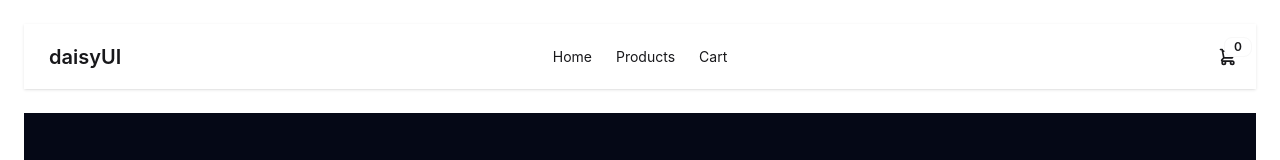
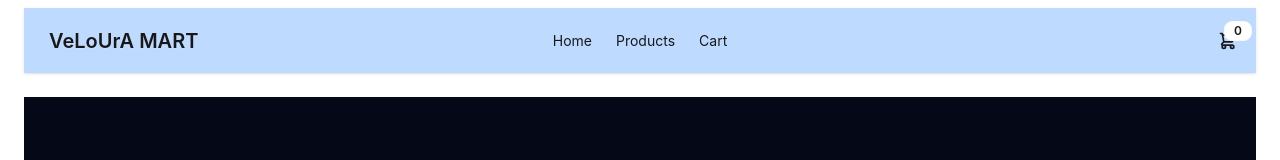
Before and after one commit to RhmSHAK/Veloura_Mart, a React (Vite) app: page / in a window 1280 px wide. Shown: the top 160 px of the page. Built offline with nearby package versions, Linux system fonts and the light colour scheme.

Commit message:
navbar complete

```diff
--- a/src/components/Navbar/Navbar.jsx
+++ b/src/components/Navbar/Navbar.jsx
@@ -6,14 +6,14 @@ const Navbar = () => {
     const { totalItems,totalPrice } = useCart();
 
     const navItems=    <>
-                            <li><Link to='/' >Home</Link></li>
-                            <li><Link to='/products' >Products</Link></li>
-                            <li><Link to='/cart' >Cart</Link></li>
+                            <li className='hover:bg-blue-500'><Link to='/' >Home</Link></li>
+                            <li className='hover:bg-blue-500'><Link to='/products' >Products</Link></li>
+                            <li className='hover:bg-blue-500'><Link to='/cart' >Cart</Link></li>
 
                           </>
 
     return (
-        <div className="navbar bg-base-100 shadow-sm sticky top-0 z-[9999]">
+        <div className="navbar bg-blue-200 shadow-sm sticky top-0 z-[9999]">
             <div className="navbar-start">
                 <div className="dropdown">
                     <div tabIndex={0} role="button" className="btn btn-ghost lg:hidden">
@@ -21,11 +21,11 @@ const Navbar = () => {
                     </div>
                     <ul
                         tabIndex="-1"
-                        className="menu menu-sm  dropdown-content bg-base-100 rounded-box z-1 mt-3 w-52 p-2 shadow">
+                        className="menu menu-sm  dropdown-content bg-blue-200 rounded-box z-1 mt-3 w-52 p-2 shadow">
                         {navItems}
                     </ul>
                 </div>
-                <a className="btn btn-ghost text-xl">daisyUI</a>
+                <a className="btn  hover:bg-blue-500 btn-ghost text-xl">VeLoUrA MART</a>
             </div>
             <div className="navbar-center hidden lg:flex">
                 <ul className="menu menu-horizontal px-1">
@@ -36,7 +36,7 @@ const Navbar = () => {
 
             <div className="navbar-end">
             <div className="dropdown dropdown-end">
-                <div tabIndex={0} role="button" className="btn btn-ghost btn-circle">
+                <div tabIndex={0} role="button" className="btn btn-ghost hover:bg-blue-500 btn-circle">
                     <div className="indicator">
                         <svg xmlns="http://www.w3.org/2000/svg" className="h-5 w-5" fill="none" viewBox="0 0 24 24" stroke="currentColor"> <path strokeLinecap="round" strokeLinejoin="round" strokeWidth="2" d="M3 3h2l.4 2M7 13h10l4-8H5.4M7 13L5.4 5M7 13l-2.293 2.293c-.63.63-.184 1.707.707 1.707H17m0 0a2 2 0 100 4 2 2 0 000-4zm-8 2a2 2 0 11-4 0 2 2 0 014 0z" /> </svg>
                         <span className="badge badge-sm indicator-item">{totalItems}</span>
--- a/src/layouts/MainLayout.jsx
+++ b/src/layouts/MainLayout.jsx
@@ -5,7 +5,7 @@ import Footer from '../components/Footer/Footer';
 
 const MainLayout = () => {
     return (
-        <div className="min-h-screen mx-auto p-6 gap-6 flex flex-col bg-white">
+        <div className="min-h-screen mx-auto px-6 py-2 gap-6 flex flex-col bg-white">
 
              <Navbar></Navbar>
              <main >
--- a/src/pages/Cart/Cart.jsx
+++ b/src/pages/Cart/Cart.jsx
@@ -38,9 +38,6 @@ const Cart = () => {
             Total: ৳{totalPrice}
           </h2>
 
-          <button className="bg-blue-600 text-white px-8 py-4 rounded-xl hover:bg-blue-700 transition font-semibold">
-            Proceed To Checkout
-          </button>
         </div>
       </div>
     </section>
```
